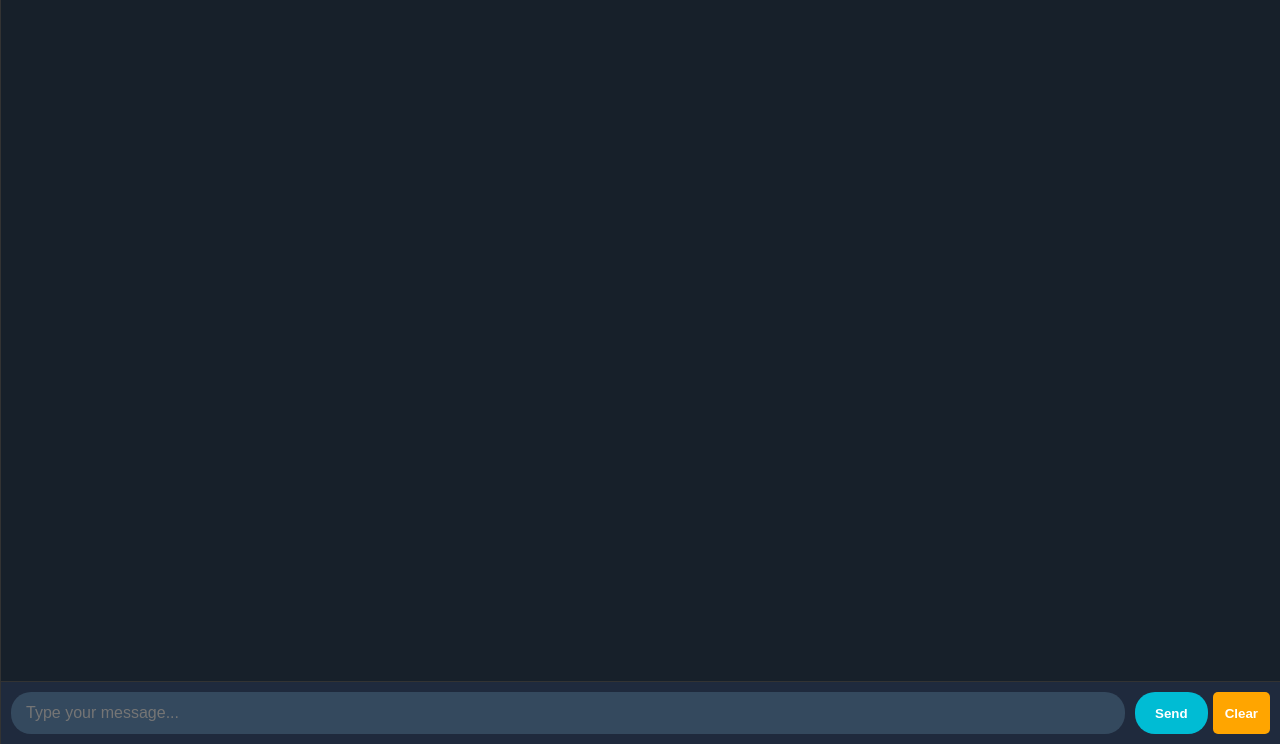
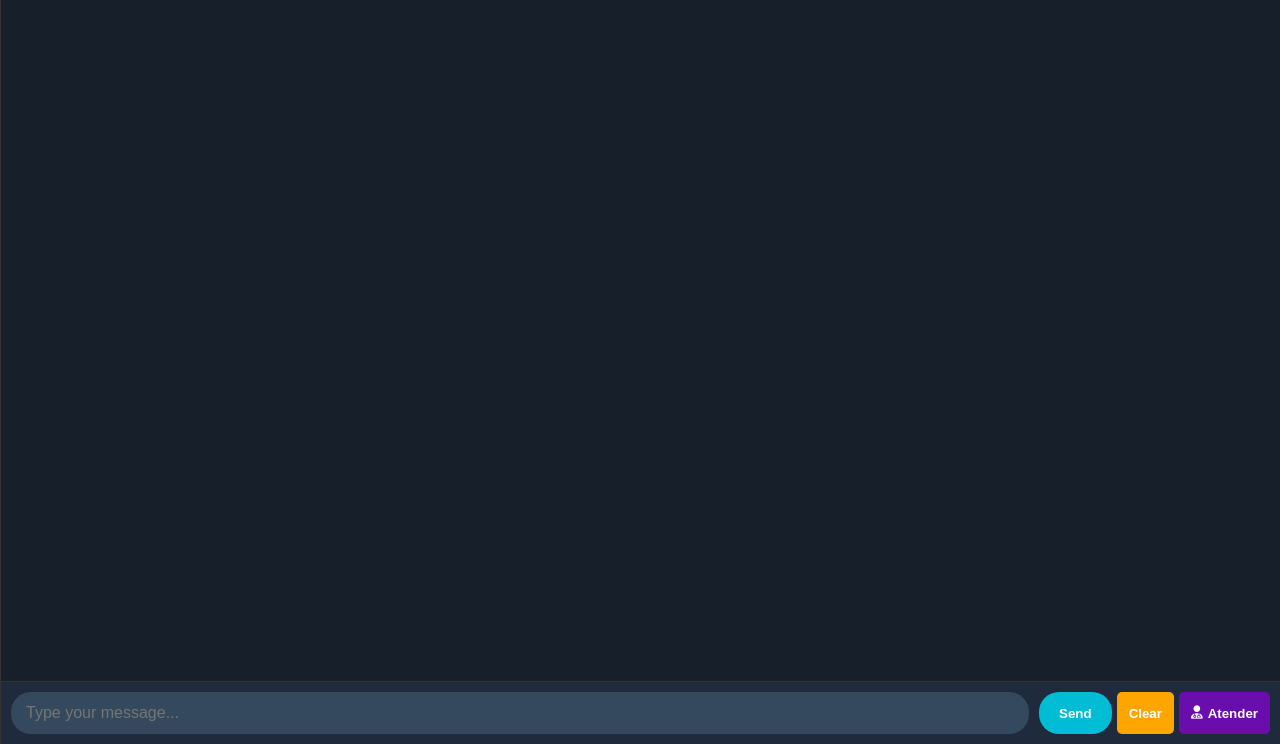
Before and after one commit to brncinc/arceus, a plain HTML site: page index.html in a window 1280 px wide. Shown: the part 56-800 px from the top of the page. Drawn offline with Linux system fonts and the light colour scheme.

Commit message:
Update index.html

```diff
--- a/index.html
+++ b/index.html
@@ -160,6 +160,23 @@ footer {
     <button onclick="clearChat()" style="background-color: orange; color: white; border: none; padding: 8px 12px; margin-left: 5px; cursor: pointer; border-radius: 5px;">
       Clear
     </button>
+    <!-- Botão roxo de solicitar atendimento médico -->
+<button onclick="requestMedicalHelp()"
+        style="background-color: #6a0dad; color: white; border: none; padding: 8px 12px; margin-left: 5px; cursor: pointer; border-radius: 5px; display: flex; align-items: center;">
+  <i class="fas fa-user-md" style="margin-right: 5px;"></i> Atender
+</button>
+
+<!-- Font Awesome CDN (necessário para o ícone) -->
+<link rel="stylesheet" href="https://cdnjs.cloudflare.com/ajax/libs/font-awesome/6.4.0/css/all.min.css">
+
+<script>
+  function requestMedicalHelp() {
+    const text = "Preciso de atendimento médico!";
+    userInput.value = text;
+    sendMessage();
+  }
+</script>
+
   </div>
 </div>
 
```
